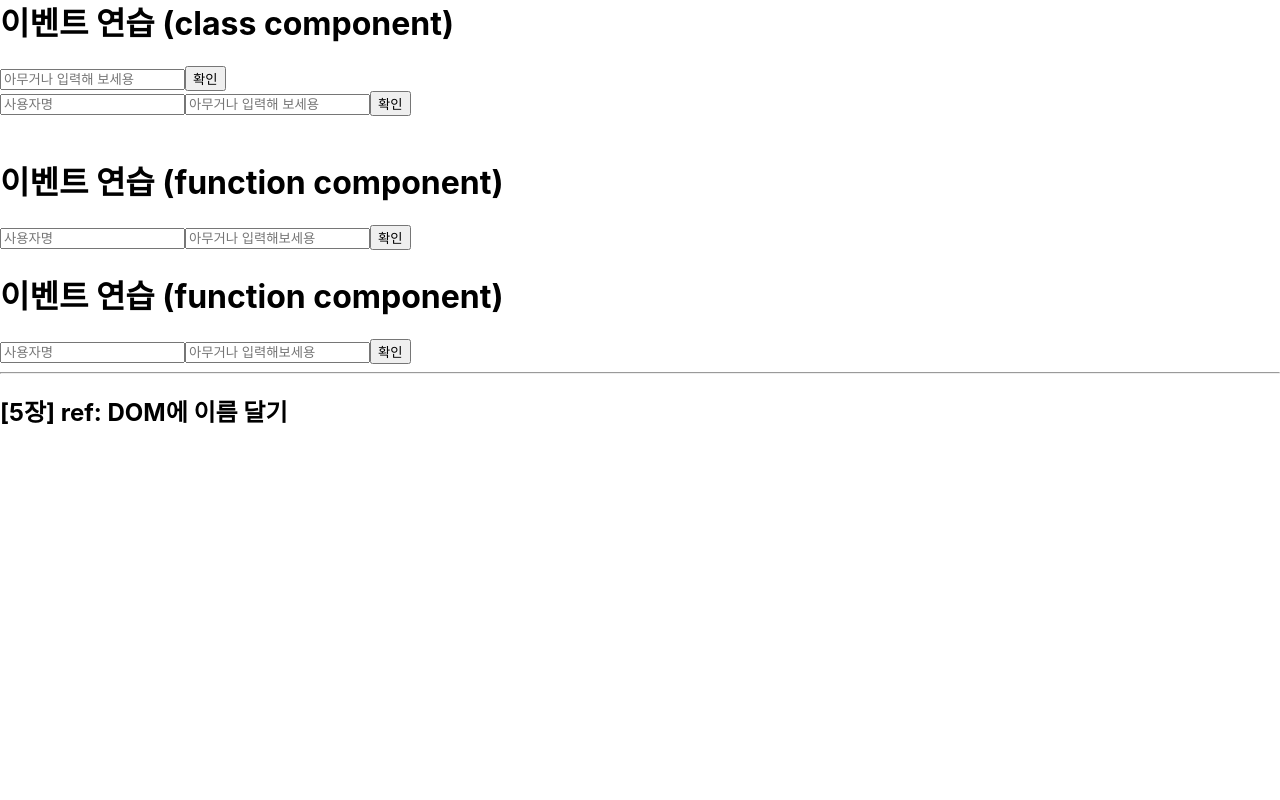
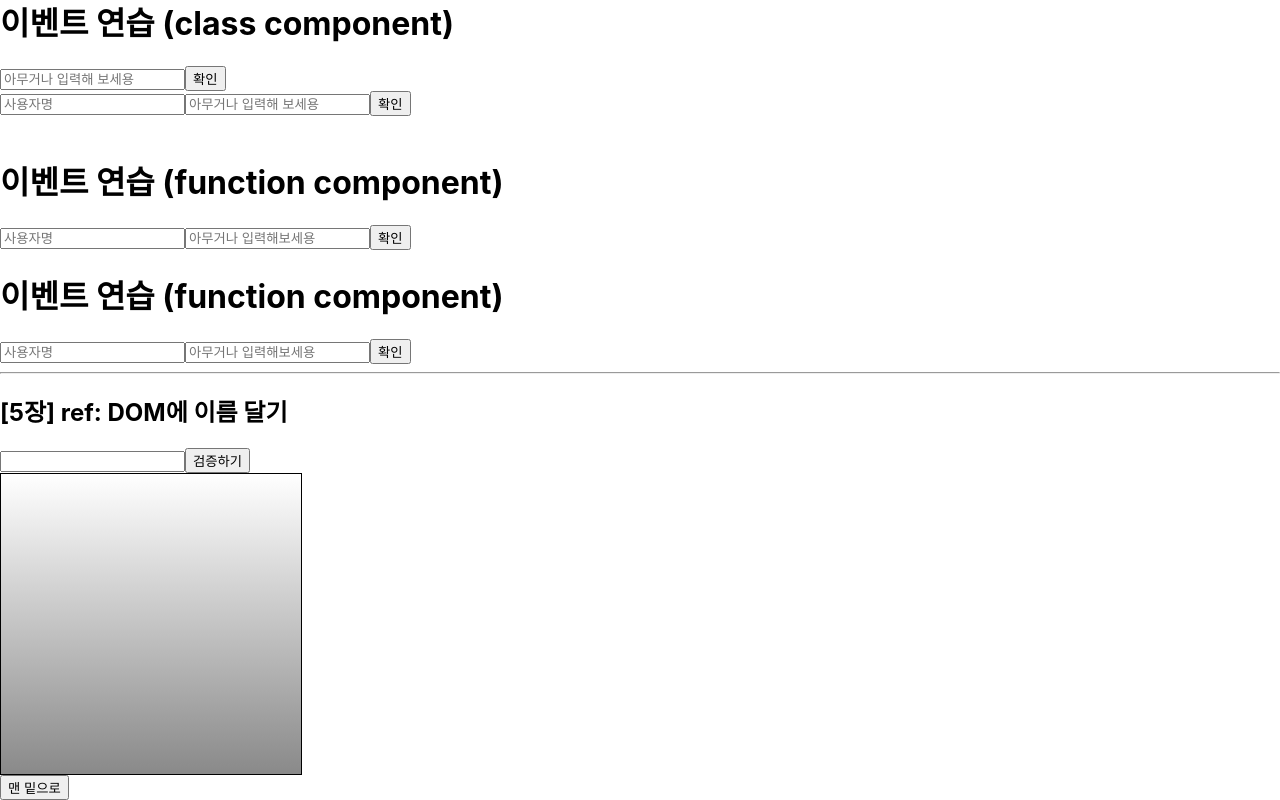
Before and after one commit to jxxtty/react-book, a React (Create React App) app: page / in a window 1280 px wide. Shown: the part 637-1437 px from the top of the page. Before the commit the page ends 1085 px from the top, so only its background shows below. Built offline with nearby package versions, Linux system fonts and the light colour scheme.

Commit message:
[5장] ref:DOM에 이름 달기

```diff
--- a/src/App.js
+++ b/src/App.js
@@ -2,8 +2,11 @@ import logo from './logo.svg';
 import './App.css';
 import Three from "./section03/Three";
 import Four from "./section04/Four";
+import Five from "./section05/Five";
+import {Component} from "react";
 
-function App() {
+class App extends Component {
+    render() {
         return (
             <>
                 <h2>[3장] 컴포넌트</h2>
@@ -15,8 +18,27 @@ function App() {
 
                 <hr/>
                 <h2>[5장] ref: DOM에 이름 달기</h2>
+                <Five />
             </>
-    )
+        );
+    }
 }
 
+// function App() {
+//     return (
+//         <>
+//             <h2>[3장] 컴포넌트</h2>
+//             <Three />
+//
+//             <hr/>
+//             <h2>[4장] 이벤트 핸들링</h2>
+//             <Four />
+//
+//             <hr/>
+//             <h2>[5장] ref: DOM에 이름 달기</h2>
+//             <Five />
+//         </>
+//     )
+// }
+
 export default App;
--- /dev/null
+++ b/src/section05/Five.js
@@ -0,0 +1,22 @@
+import ValidationSample from "./ValidationSample";
+import ScrollBox from "./ScrollBox";
+import {Component} from "react";
+
+
+class Five extends Component {
+    render() {
+        return (
+            <>
+                <ValidationSample />
+                <ScrollBox ref={(ref) => this.scrollBox = ref} />
+                <button onClick={() => this.scrollBox.scrollToBottom()}>맨 밑으로</button>
+                {/* 문법상으로는 onClick={this.scrollBox.scrollToBottom()}으로 작성해도 된다. 그러나 이렇게 작성한 이유는, */}
+                {/* 컴포넌트가 처음 렌더링될 때 this.scrollBox값이 undefined이므로 위와같이 작성하게되면 오류가 발생한다. */}
+                {/* 화살표함수 문법을 사용하여 아예 새로운 함수를 만들고 그 내부에서 this.scrollBox.scrollToBottom()메서드를 실행하게 되면 */}
+                {/* 버튼을 누를 때(이미 한 번 렌더링을 해서 this.scrollBox를 설정한 시점) this.scrollBox.scrollToBottom을 읽어오기때문에 오류가 발생하지 않는다. */}
+            </>
+        );
+    }
+}
+
+export default Five
--- /dev/null
+++ b/src/section05/ScrollBox.js
@@ -0,0 +1,35 @@
+import {Component} from "react";
+
+class ScrollBox extends Component {
+    scrollToBottom = () => {
+        // const scrollHeight = this.box.scrollHeight;
+        // const clientHeight = this.box.clientHeight;
+        const {scrollHeight, clientHeight} = this.box;
+
+        this.box.scrollTop = scrollHeight - clientHeight;
+    }
+
+    render() {
+        const style = {
+            border: "1px solid black",
+            height: "300px",
+            width : "300px",
+            overflow: "auto",
+            position: "relative"
+        };
+
+        const innerStyle = {
+            width: "100%",
+            height: "650px",
+            background: "linear-gradient(white, black)"
+        }
+
+        return (
+            <div style={style} ref={(ref) => {this.box = ref}}>
+                <div style={innerStyle} />
+            </div>
+        );
+    }
+}
+
+export default ScrollBox
--- /dev/null
+++ b/src/section05/ValidationSample.css
@@ -0,0 +1,8 @@
+
+.success {
+    background-color: lightgreen;
+}
+
+.failure {
+    background-color: lightcoral;
+}
--- /dev/null
+++ b/src/section05/ValidationSample.js
@@ -0,0 +1,38 @@
+import {Component} from "react";
+import './ValidationSample.css'
+
+class ValidationSample extends Component {
+    state = {
+        password: '',
+        clicked: false,
+        validated: false
+    }
+
+    handleChange = event => {
+        this.setState({
+            password: event.target.value
+        });
+    }
+
+    handleButtonClick = () => {
+        this.setState({
+            clicked: true,
+            validated: this.state.password === '0000'
+        });
+        this.input.focus(); // ref 추가
+    }
+
+    render() {
+        return (
+            <div>
+                <input type={"password"} value={this.state.password}
+                       ref={(ref) => this.input = ref} // 콜백함수를 사용하여 ref
+                       onChange={this.handleChange}
+                       className={this.state.clicked ? (this.state.validated ? 'success' : 'failure') : ''} />
+                <button onClick={this.handleButtonClick}>검증하기</button>
+            </div>
+        )
+    }
+}
+
+export default ValidationSample
```
Also changed, not shown: src/section05/RefSample.js (added, +19 -0 lines). Lines whose indentation alone changed are shown as unchanged.
